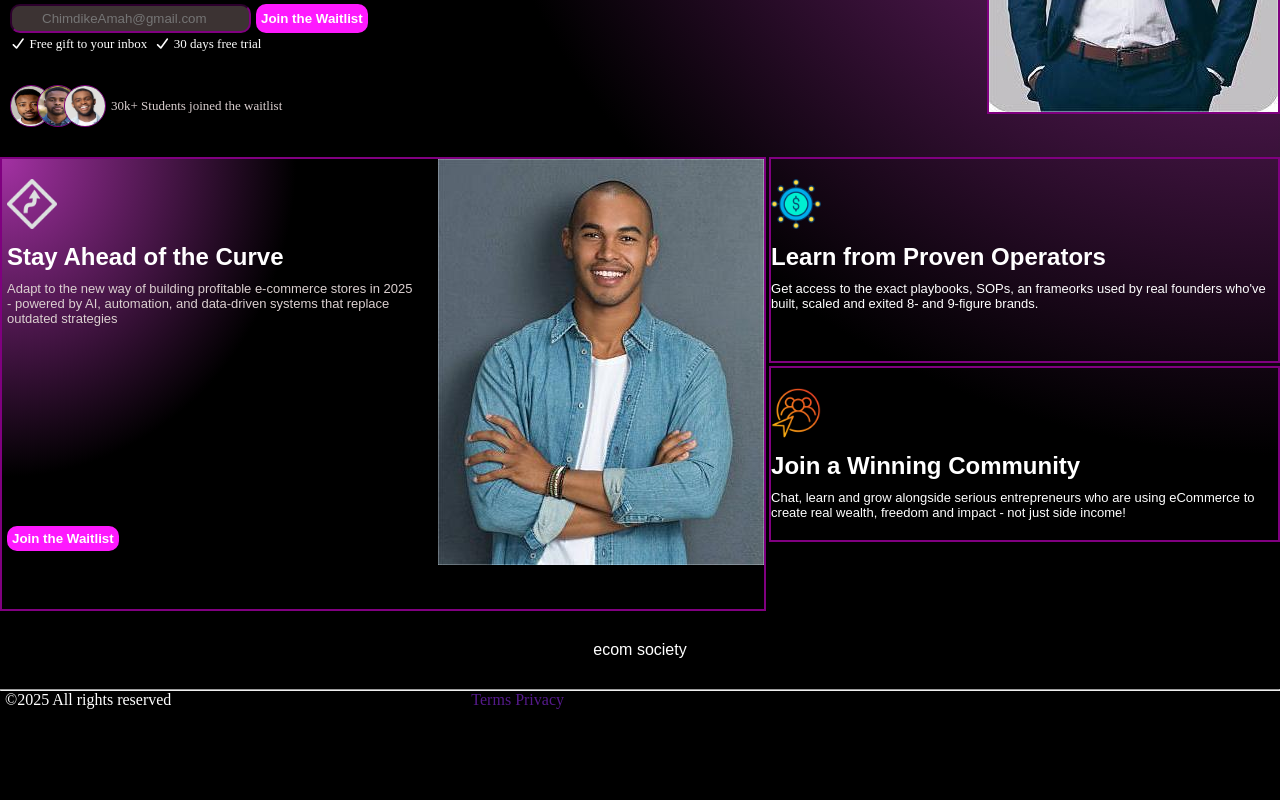
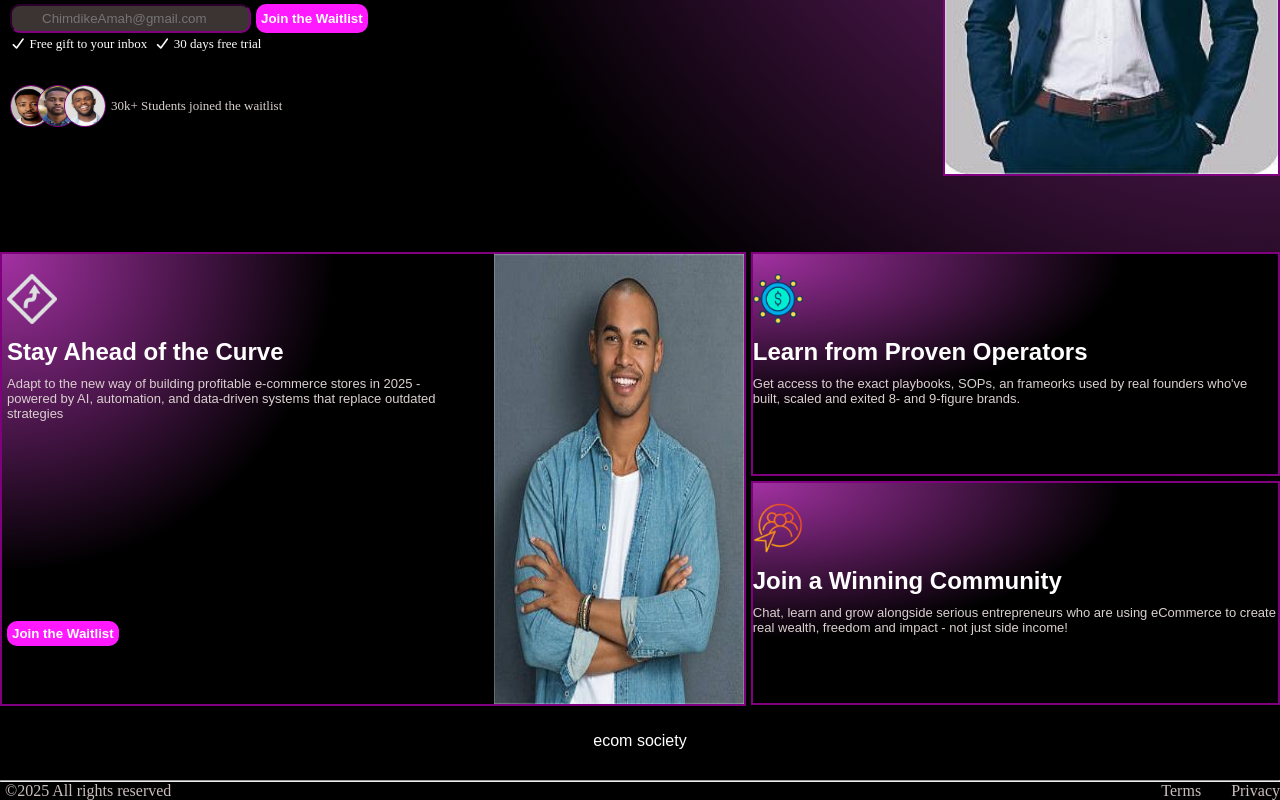
Before and after one commit to deX-Tech01/eCommerce, a plain HTML site: page index.html in a window 1280 px wide. Shown: the part 388-1188 px from the top of the page. Before the commit the page ends 1097 px from the top, so only its background shows below. Drawn offline with Linux system fonts and the light colour scheme.

Commit message:
new commit5

```diff
--- a/index.css
+++ b/index.css
@@ -41,6 +41,7 @@ body {
     padding-top: 90px;
     display: flex;
     gap:200px;
+    height: 500px;
 }
 .btn2{
     background-color: rgb(57, 40, 40);
@@ -112,6 +113,7 @@ body {
 }
 .first-image{
     border: 2px solid purple;
+    height: 470px;
 }
 .stay-ahead{
     padding: 20px 5px;
@@ -157,14 +159,30 @@ padding-bottom: 10px;
 }
 .main-container2{
     display: flex;
-    gap: 3px;
+    gap: 5px;
+    height:450px;
+    padding-top: 50px;
+}
+.img-in-dola{
+    height:450px;
+    width: 250px;
+}
+.image-container3{
+    height: 450px;
 }
 .dollar-sign{
     border: 2px solid purple;
+    height: 220px;
+     background: radial-gradient(
+      ellipse at top left,
+      rgb(163, 49, 163),
+      rgba(0, 0, 0, 1) 50%
+    ),
+    hsl(0, 0%, 0%);
 }
 .dollar-sign img{
      width: 50px;
-    height: 50px;
+    height:50px;
     padding-top: 20px;
 }
 .dollar-sign h2{
@@ -176,10 +194,19 @@ padding-bottom: 10px;
     font-family: Arial, Helvetica, sans-serif;
     font-size:small;
     padding-bottom: 50px;
+    color: rgb(219, 208, 208);
+
 }
 .join-community{
     border: 2px solid purple;
-    margin-top: 3px;
+    margin-top: 5px;
+    height: 220px;
+     background: radial-gradient(
+      ellipse at top left,
+      rgb(163, 49, 163),
+      rgba(0, 0, 0, 1) 50%
+    ),
+    hsl(0, 0%, 0%);
 }
 .join-community img{
     width: 50px;
@@ -195,6 +222,7 @@ padding-bottom: 10px;
     font-family: Arial, Helvetica, sans-serif;
     font-size:small;
     padding-bottom: 20px;
+    color: rgb(219, 208, 208);
 }
 .footer-logo label{
     font-family: Arial, Helvetica, sans-serif;
@@ -205,11 +233,18 @@ padding-bottom: 10px;
 }
 .footer{
     display: flex;
-    gap:300px
+    justify-content: space-between;
+    color: rgb(203, 190, 190);
 }
 .footer label{
     margin-left:5px
 }
 .footer a{
     text-decoration: none;
+    color:rgb(203, 190, 190);
 }
+.terms{
+    display: flex;
+    gap:30px;
+    padding-left: 200px;
+}
--- a/index.html
+++ b/index.html
@@ -72,7 +72,7 @@
             </div>
           </div>
           <div>
-            <img src="./assets/img2.jpg" alt="User5" />
+            <img src="./assets/img2.jpg" class="img-in-dola" alt="User5" />
           </div>
         </div>
         <div class="image-container3">
@@ -97,13 +97,14 @@
       </div>
       <div class="footer-logo">
         <label>ecom society</label>
-      </div><hr/>
+      </div>
+      <hr />
       <footer class="footer">
         <label>&copy;2025 All rights reserved</label>
-		<div>
-        <a href="">Terms</a>
-        <a href="">Privacy</a>
-		</div>
+        <div class="terms">
+          <a href="">Terms</a>
+          <a href="">Privacy</a>
+        </div>
       </footer>
     </div>
   </body>
```
